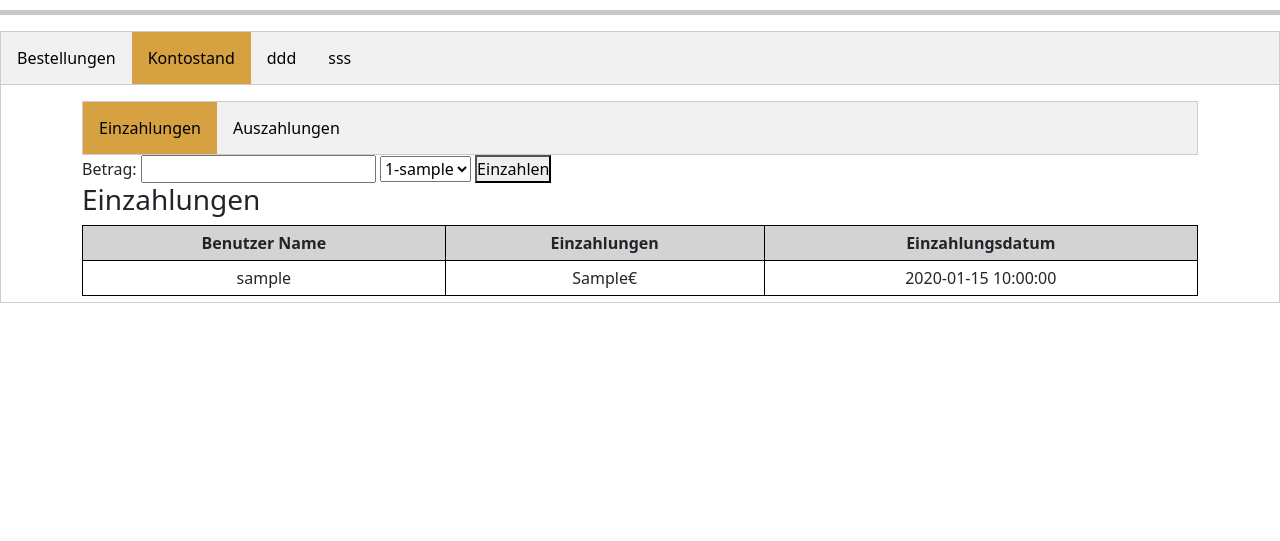
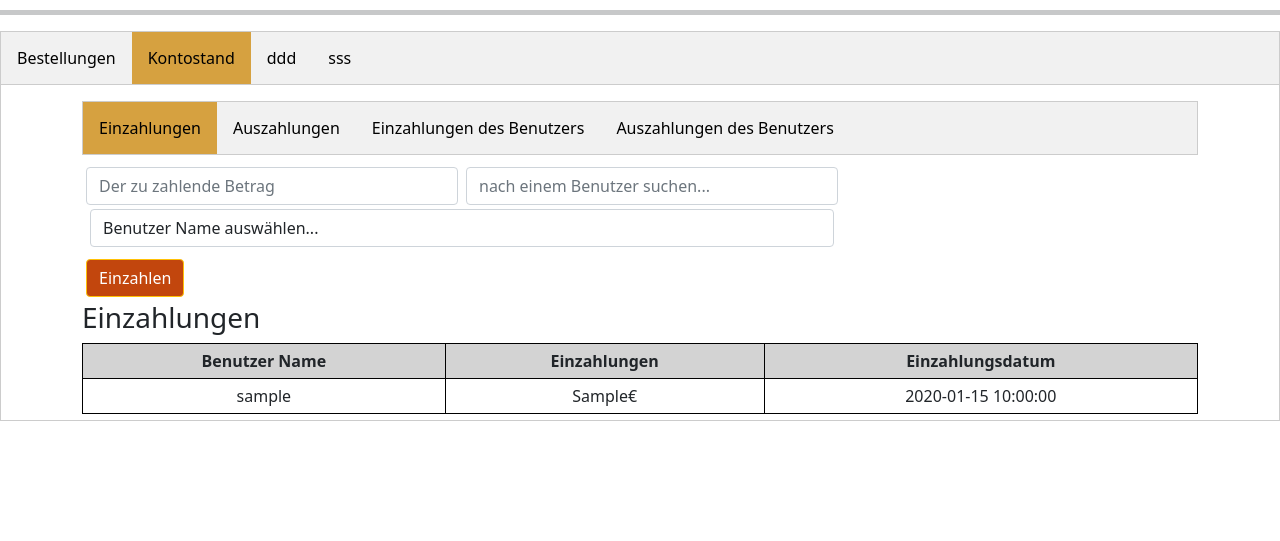
Before and after one commit to KhalidArab1983/MensaSeeaeker, a PHP site: page /admin/a_user_page.php in a window 1280 px wide, after a click on "Kontostand". Shown: the part 62-603 px from the top of the page. Run offline with PHP 8.4, Linux system fonts and the light colour scheme; the visitor is signed in with stand-in values (Sample User, id 1); tables that the repository leaves empty or names only in its code hold one stand-in row (values such as "Sample post").

Commit message:
fix subtab, search for einzahlung for user

```diff
--- a/admin/a_user_page.php
+++ b/admin/a_user_page.php
@@ -136,14 +136,6 @@ if(isset($_SERVER['REQUEST_METHOD']) && $_SERVER["REQUEST_METHOD"] == "POST"){
                                                 FROM tbl_bestellung AS b LEFT JOIN tbl_user AS u ON u.id = b.user_id WHERE u.userName = '$userName'
                                                 ORDER BY b.bestelldatum DESC;";
                                         $result = mysqli_query($conn, $sql);
-                                        // $rowUser = mysqli_fetch_assoc($result);
-                                        // if($rowUser != null){
-                                        //     echo '<div>';
-                                        //         echo '<h4 style="float:left; margin-right: 5%">'. $rowUser['userName'] . '</h4>';
-                                        //         echo '<h4>'." ID: ". $rowUser['user_id'] . '</h4>';
-                                        //     echo '</div>';
-                                        // }
-
                                         if($result->num_rows > 0){
                                             // Ausgabe der Bestellungen in einer Tabelle
                                             while ($row = mysqli_fetch_assoc($result)) {
@@ -341,12 +333,20 @@ if(isset($_SERVER['REQUEST_METHOD']) && $_SERVER["REQUEST_METHOD"] == "POST"){
                 <div class="tab">
                     <button class="subtablinks active" onclick="openSubTab(event, 'einzahlungen')">Einzahlungen</button>
                     <button class="subtablinks" onclick="openSubTab(event, 'auszahlungen')">Auszahlungen</button>
+                    <button class="subtablinks" onclick="openSubTab(event, 'einzahlungenFiltern')">Einzahlungen des Benutzers</button>
+                    <button class="subtablinks" onclick="openSubTab(event, 'auszahlungenFiltern')">Auszahlungen des Benutzers</button>
                 </div>
                 <div id="einzahlungen" class="subtabcontent" >
-                    <form method="post">
-                        <label for="einzahlungsbetrag">Betrag:</label>
-                        <input type="number" step="0.01" name="einzahlungsbetrag" id="einzahlungsbetrag">
-                        <select name="userEinzahlung" id="userEinzahlung">
+                    <form method="post" class="col-12">
+                        <div class="m-1 col-4" style="float:left">
+                            <input type="number" class="form-control" style="float:left" step="0.01" name="einzahlungsbetrag" id="einzahlungsbetrag" placeholder="Der zu zahlende Betrag">
+                        </div>
+                        <div class="m-1 col-4" style="float:left">
+                            <input type="text" name="userName" class="form-control" id="searchInput" onkeyup="filterOptions()" placeholder="nach einem Benutzer suchen...">
+                        </div>
+                        <div class="m-2 col-8">
+                            <select class="form-control" name="userEinzahlung" id="userEinzahlung">
+                                <option>Benutzer Name auswählen...</option>
                                 <?php
                                     $sql = "SELECT id, userName FROM tbl_user";
                                     $result = mysqli_query($conn, $sql);
@@ -357,8 +357,9 @@ if(isset($_SERVER['REQUEST_METHOD']) && $_SERVER["REQUEST_METHOD"] == "POST"){
                                     }
                                 ?>
                             </select>
-                        <button type="submit" name="button" value="einzahlen">Einzahlen</button>
-
+                        </div>
+                        <button type="submit" name="button" class="btn btn-warning m-1" value="einzahlen">Einzahlen</button>
+                        <!-- <button type="submit" name="button" class="btn btn-warning" value="filtern">Einzahlungen nach Benutzer filtern</button> -->
                     </form>
                     <h3>Einzahlungen</h3>
                     <table>
@@ -421,6 +422,56 @@ if(isset($_SERVER['REQUEST_METHOD']) && $_SERVER["REQUEST_METHOD"] == "POST"){
                         </tbody>
                     </table>
                 </div>
+                <div id="einzahlungenFiltern" class="subtabcontent" style="display:none">
+                    <div class="container">
+                        <h3>Einzahlungen für einzelnen Benutzer</h3>
+                        <form method="get" style="float:left; margin-right:40%">
+                            <label for="user_id">Benutzername:</label>
+                            <input type="text" name="userName" id="user_id">
+                            <input type="submit" value="Suchen" >
+                        </form>
+                        <table>
+                            <thead>
+                                <tr>
+                                    <th>Benutzer Name</th>
+                                    <th>Einzahlungen</th>
+                                    <th>Einzahlungsdatum</th>
+                                </tr>
+                            </thead>
+                            <tbody>
+                                <?php
+                                    // Überprüfen, ob eine Suchanfrage gesendet wurde
+                                    if (isset($_GET['userName'])) {
+                                        // Benutzereingabe bereinigen
+                                        $userName = trim(mysqli_real_escape_string($conn, $_GET['userName']));
+                                        // Abrufen der Bestellungen für den angegebenen Benutzer
+                                        $sql = "SELECT u.userName, e.einzahlung, e.einzahlung_date FROM tbl_einzahlung e
+                                                LEFT JOIN tbl_user u ON u.id = e.user_id WHERE u.userName = '$userName'
+                                                ORDER BY e.einzahlung_date DESC";
+                                        $result = mysqli_query($conn, $sql);
+                                        if($result->num_rows > 0){
+                                            // Ausgabe der Bestellungen in einer Tabelle
+                                            while ($row = mysqli_fetch_assoc($result)) {
+                                                echo '<tr>';
+                                                    echo '<td>' . $row['userName'] . '</td>';
+                                                    echo '<td>' . $row['einzahlung'] . '€</td>';
+                                                    echo '<td>' . $row['einzahlung_date'] . '</td>';
+                                                echo '</tr>';
+                                            }
+                                        }else{
+                                            echo '<tr>';
+                                                echo '<td>Keine Einzahlungen für den Benutzer gefunden.</td>';
+                                            echo '</tr>';
+                                        }
+                                    }
+                                ?>
+                            </tbody>
+                        </table>
+                    </div>
+                </div>
+                <div id="auszahlungenFiltern" class="subtabcontent" style="display:none">
+                    Auszahlungen für einzelnen Benutzer
+                </div>
             </div>
         </div>
         <div id="ddd" class="tabcontent">
@@ -437,8 +488,23 @@ if(isset($_SERVER['REQUEST_METHOD']) && $_SERVER["REQUEST_METHOD"] == "POST"){
         <footer class="fixed-bottom footer">
             <p class="footer_text"><span>&copy; 2023 created by Khalid Arab</span></p>
         </footer>
+
+
         <script>
-
+            function filterOptions() {
+                var input = document.getElementById("searchInput");
+                var filter = input.value.toUpperCase();
+                var select = document.getElementById("userEinzahlung");
+                var options = select.getElementsByTagName("option");
+                for (var i = 0; i < options.length; i++) {
+                    var optionText = options[i].text.toUpperCase();
+                    if (optionText.indexOf(filter) > -1) {
+                    options[i].style.display = "";
+                    } else {
+                    options[i].style.display = "none";
+                    }
+                }
+            }
 
         </script>
         <script src="../js/jquery-3.6.0.min.js"></script>
--- a/js/script.js
+++ b/js/script.js
@@ -200,16 +200,7 @@ function openTab(evt, tabName) {
 
 }
 
-// Beim Laden der Seite den zuletzt aktiven Tab wiederherstellen
-window.onload = function() {
-    var activeTabIndex = localStorage.getItem("activeTabIndex");
-    if (activeTabIndex !== null) {
-        var tablinks = document.getElementsByClassName("tablinks");
-        if (activeTabIndex >= 0 && activeTabIndex < tablinks.length) {
-            tablinks[activeTabIndex].click();
-        }
-    }
-};
+
 
 
   // Funktion, um sub-Tab-Inhalt anzuzeigen
@@ -233,4 +224,26 @@ function openSubTab(evt, subTabName) {
     document.getElementById(subTabName).style.display = "block";
     evt.currentTarget.className += " active";
 
+    // Index des aktiven Tabs in den Browser-Cookies oder im Local Storage speichern
+    var activeSubTabIndex = Array.prototype.indexOf.call(subtablinks, evt.currentTarget);
+    localStorage.setItem("activeSubTabIndex", activeSubTabIndex);
 }
+
+// Beim Laden der Seite den zuletzt aktiven Tab wiederherstellen
+window.onload = function() {
+    var activeTabIndex = localStorage.getItem("activeTabIndex");
+    var activeSubTabIndex = localStorage.getItem("activeSubTabIndex");
+
+    if (activeTabIndex !== null) {
+        var tablinks = document.getElementsByClassName("tablinks");
+        if (activeTabIndex >= 0 && activeTabIndex < tablinks.length) {
+            tablinks[activeTabIndex].click();
+        }
+    }
+    if (activeSubTabIndex !== null) {
+        var subtablinks = document.getElementsByClassName("subtablinks");
+        if (activeSubTabIndex >= 0 && activeSubTabIndex < subtablinks.length) {
+            subtablinks[activeSubTabIndex].click();
+        }
+    }
+};
```
Also changed, not shown: user/u_user_page.php (+19 -5 lines). Lines whose indentation alone changed are shown as unchanged.
